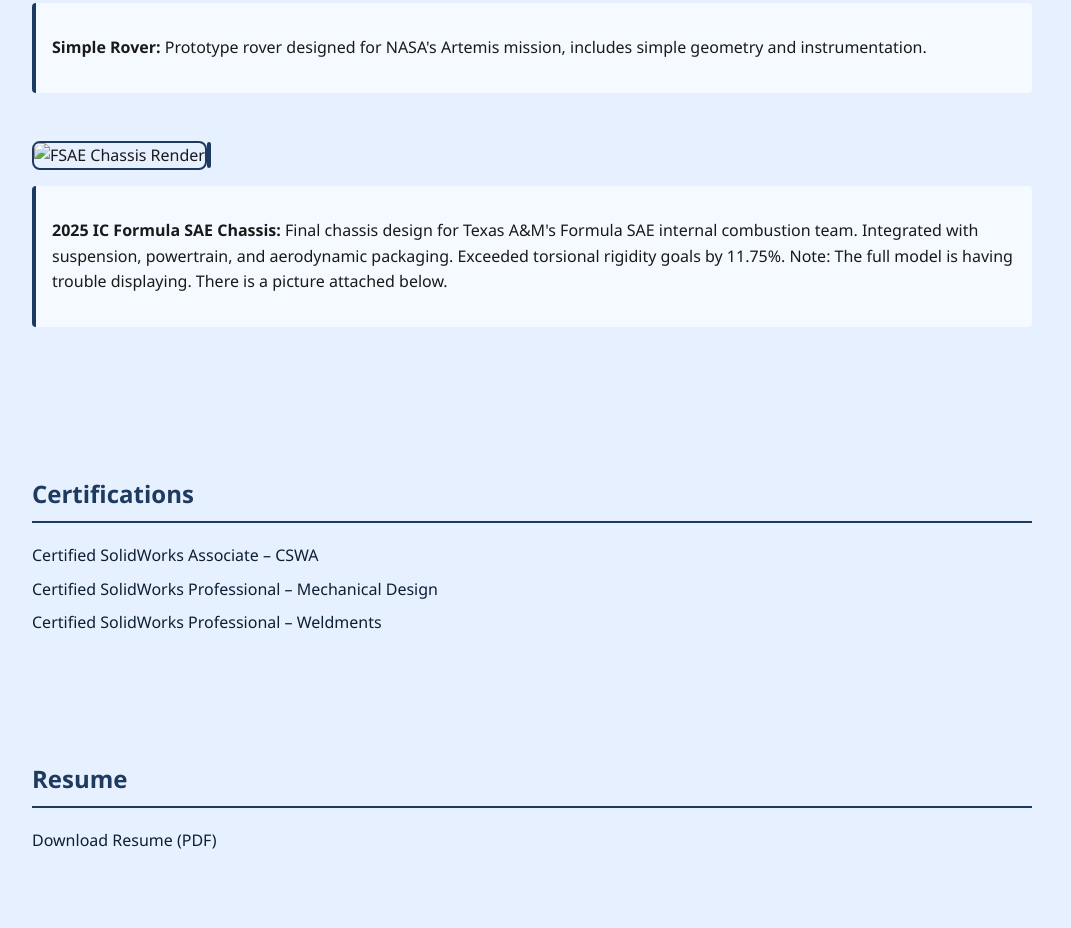
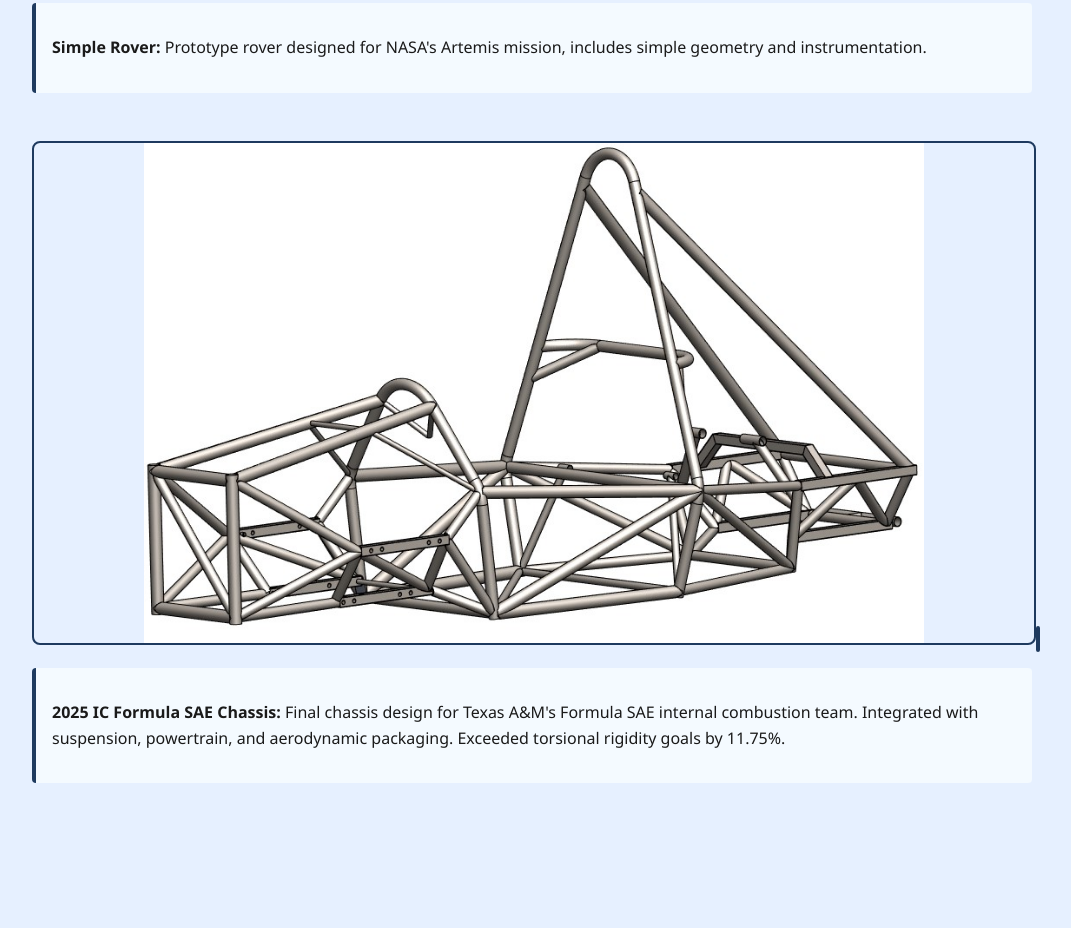
Before and after one commit to calenh43/Portfolio, a plain HTML site: page index.html in a window 1280 px wide. Shown: the part 884-1812 px from the top of the page, without its empty margins (108-1179 px from the left). Drawn offline with nearby package versions, Linux system fonts and the light colour scheme.

Commit message:
Update index.html

```diff
--- a/index.html
+++ b/index.html
@@ -116,11 +116,11 @@
       <p><strong>Simple Rover:</strong> Prototype rover designed for NASA's Artemis mission, includes simple geometry and instrumentation.</p>
     </div>
 
-    <img src="image.png" alt="FSAE Chassis Render" style="width: 100%; max-height: 500px; object-fit: contain; border: 2px solid var(--blue-accent); border-radius: 8px; margin-top: 1rem;">
+    <img src="Chassis Screenshot.jpg" alt="FSAE Chassis Render" style="width: 100%; max-height: 500px; object-fit: contain; border: 2px solid var(--blue-accent); border-radius: 8px; margin-top: 1rem;">
 
 <model-viewer src="25-ch-004-chassis.glb" camera-controls auto-rotate background-color="#ffffff" class="model-viewer"></model-viewer>
     <div class="project-description">
-      <p><strong>2025 IC Formula SAE Chassis:</strong> Final chassis design for Texas A&M's Formula SAE internal combustion team. Integrated with suspension, powertrain, and aerodynamic packaging. Exceeded torsional rigidity goals by 11.75%. Note: The full model is having trouble displaying. There is a picture attached below.</p>
+      <p><strong>2025 IC Formula SAE Chassis:</strong> Final chassis design for Texas A&M's Formula SAE internal combustion team. Integrated with suspension, powertrain, and aerodynamic packaging. Exceeded torsional rigidity goals by 11.75%.</p>
     </div>
   </section>
 
```
